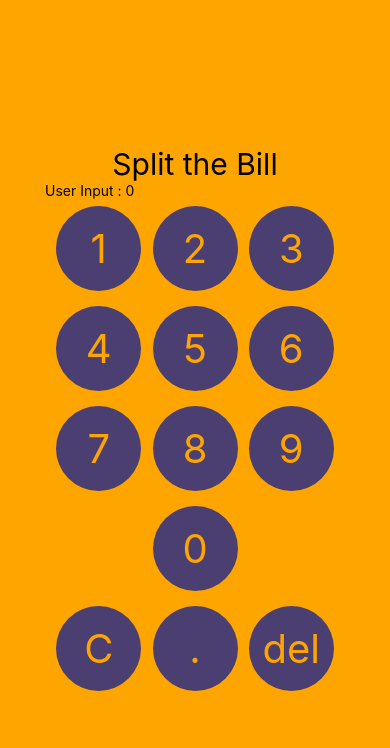
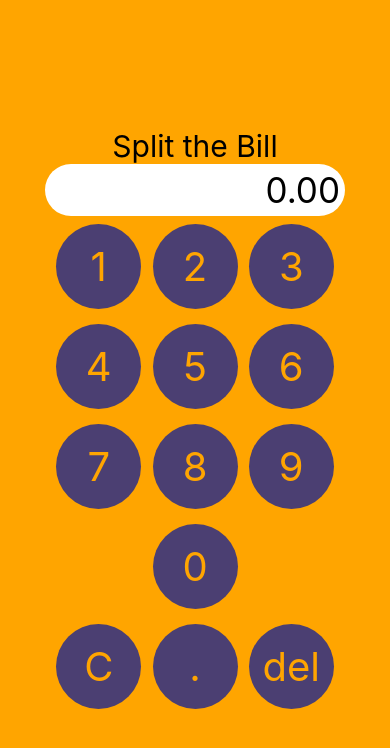
Before and after one commit to NoahAldhous/split-the-bill-react-native, a React Native app: screen / in a window 390 px wide. Shown: the top 748 px of the page. Built offline with nearby package versions, Linux system fonts and the light colour scheme.

Commit message:
styled the bill Text element to display the users input more clearly

```diff
--- a/components/Calculator/Calculator.tsx
+++ b/components/Calculator/Calculator.tsx
@@ -7,7 +7,7 @@ const Calculator = () => {
 
     const [userInput, setUserInput] = useState<string>("0")
 
-    const [serviceCharge, setServiceCharge] = useState<number>(10);
+    const [serviceCharge, setServiceCharge] = useState<number>(0);
 
     const [bill, setBill] = useState<string>("0.00")
 
@@ -26,11 +26,14 @@ const Calculator = () => {
     }
 
     return <View>
-        <Text>User Input : {userInput}</Text>
+        <View style={styles.billTextContainer}>
+            <Text style={styles.billText}>{bill}</Text>
+        </View>
         <CalculatorButtons
             userInput = {userInput}
             setUserInput = {setUserInput}
-
+            setBill = {setBill}
+            serviceCharge = {serviceCharge}
         />
     </View>
 };
@@ -54,6 +57,15 @@ const styles = StyleSheet.create({
     calculatorButtonText: {
         color:"orange",
         fontSize:40,
+    },
+    billTextContainer: {
+        alignItems:"flex-end",
+        backgroundColor:"white",
+        borderRadius:50,
+        padding:5
+    },
+    billText: {
+        fontSize:35,
     }
   });
 
--- a/components/Calculator/CalculatorButtons.tsx
+++ b/components/Calculator/CalculatorButtons.tsx
@@ -1,16 +1,31 @@
-import React, {Dispatch, SetStateAction, useState} from 'react';
+import React, {Dispatch, SetStateAction, useState, useEffect} from 'react';
 import {View, StyleSheet, Text, Pressable} from 'react-native';
 
 type CalculatorButtonsProps = {
     userInput:string,
-    setUserInput:Dispatch<SetStateAction<string>>
+    setUserInput:Dispatch<SetStateAction<string>>,
+    setBill:Dispatch<SetStateAction<string>>,
+    serviceCharge:number,
 }
 
-const CalculatorButtons: React.FunctionComponent<CalculatorButtonsProps> = ({userInput, setUserInput}) => {
+const CalculatorButtons: React.FunctionComponent<CalculatorButtonsProps> = ({userInput, setUserInput, setBill, serviceCharge}) => {
 
     const changeServiceCharge = (value:string) => {
         return null;
     }
+
+    const calculateBill = () => {
+
+        let billWithoutTip:number = Number(userInput);
+
+        let tip:number = Number(((billWithoutTip / 100) * serviceCharge).toFixed(2))
+
+        setBill((billWithoutTip + tip).toFixed(2))
+    }
+
+    useEffect(() => {
+        calculateBill();
+    }, [userInput])
 
     const handleButtonPress = (value: { buttonValue: string; }) => {
         //ensures userInput always has a default value of "0", to avoid elements displaying as undefined or null;
@@ -53,7 +68,7 @@ const CalculatorButtons: React.FunctionComponent<CalculatorButtonsProps> = ({use
                 //value.buttonValue click has no effect;
                 } else if (
                 !/^[0-9]+\.[0-9]{2,}/g.test(userInput) &&
-                userInput.length <= 6
+                userInput.length <= 11
                 ) {
                 setUserInput(userInput + value.buttonValue);
                 } else {
@@ -61,9 +76,16 @@ const CalculatorButtons: React.FunctionComponent<CalculatorButtonsProps> = ({use
                 };
             };
         };
+        calculateBill();
     };
 
-    const buttonArray:string[][] = [["1","2","3"],["4","5","6"],["7","8","9"],["0"],["C", ".", "del"]];
+    const buttonArray:string[][] = [
+        ["1","2","3"],
+        ["4","5","6"],
+        ["7","8","9"],
+        ["0"],
+        ["C", ".", "del"]
+    ];
 
     return <View>
         {buttonArray.map(
```
